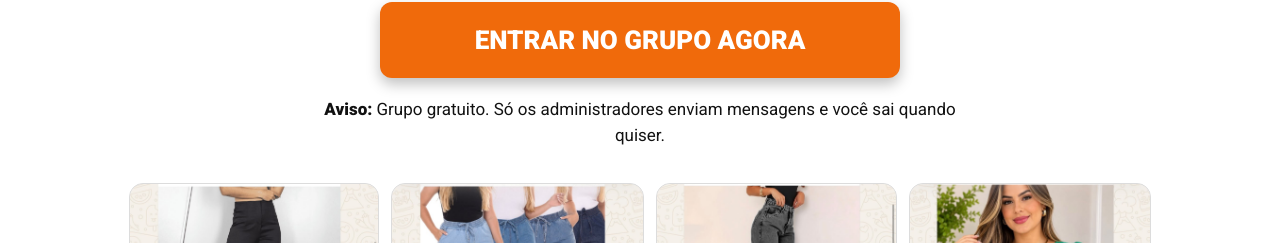
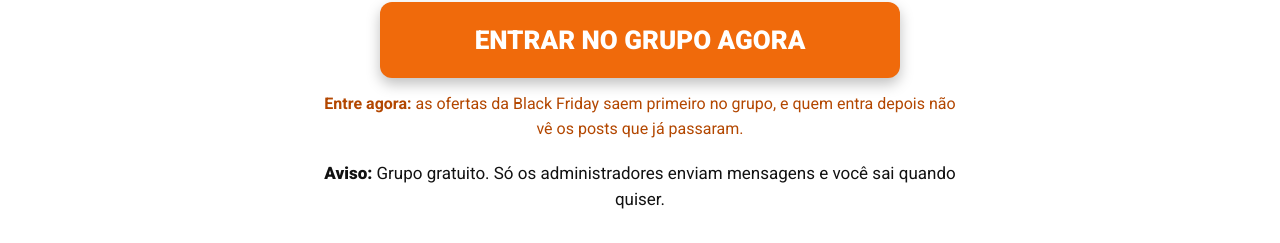
Before and after one commit to victortop7/acheeimoda, a website: page public/index.html in a window 1280 px wide. Shown: the part 519-762 px from the top of the page. Drawn offline with Linux system fonts and the light colour scheme; no server answers.

Commit message:
Landing: linha de urgencia honesta abaixo do botao
Co-Authored-By: Claude Sonnet 5.5 <noreply@anthropic.com>

```diff
--- a/public/index.html
+++ b/public/index.html
@@ -50,6 +50,7 @@
 
         <!-- Botao logo abaixo do titulo: aparece na primeira tela, sem precisar rolar -->
         <a class="btn btn-grande" id="entrar" href="/obrigado">Entrar no grupo agora</a>
+        <p class="urgencia-linha"><strong>Entre agora:</strong> as ofertas da Black Friday saem primeiro no grupo, e quem entra depois não vê os posts que já passaram.</p>
         <p class="aviso"><strong>Aviso:</strong> <span id="aviso-texto">Grupo gratuito. Só os administradores enviam mensagens e você sai quando quiser.</span></p>
 
         <!-- Prints do grupo (ou video, se houver videoUrl em config.js) -->
--- a/public/style.css
+++ b/public/style.css
@@ -139,6 +139,7 @@ h1 span { display: block; }
 
 .aviso { margin: 18px 0 0; font-size: 17px; }
 .hero-centro .aviso { margin-bottom: 30px; }
+.urgencia-linha { margin: 14px 0 0; font-size: 16px; color: #b34700; }
 .hero-centro h1 { margin-bottom: 22px; }
 .aviso strong { font-weight: 900; }
 
```
